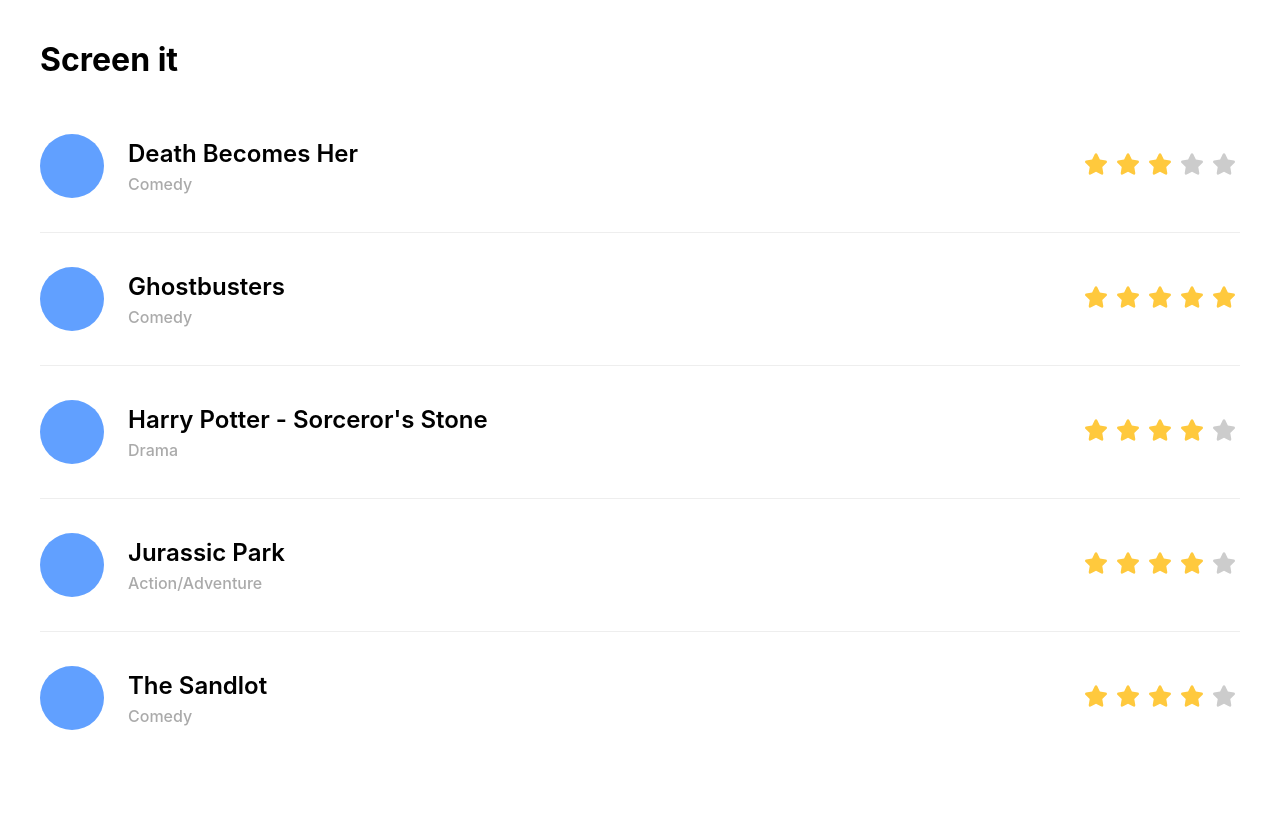
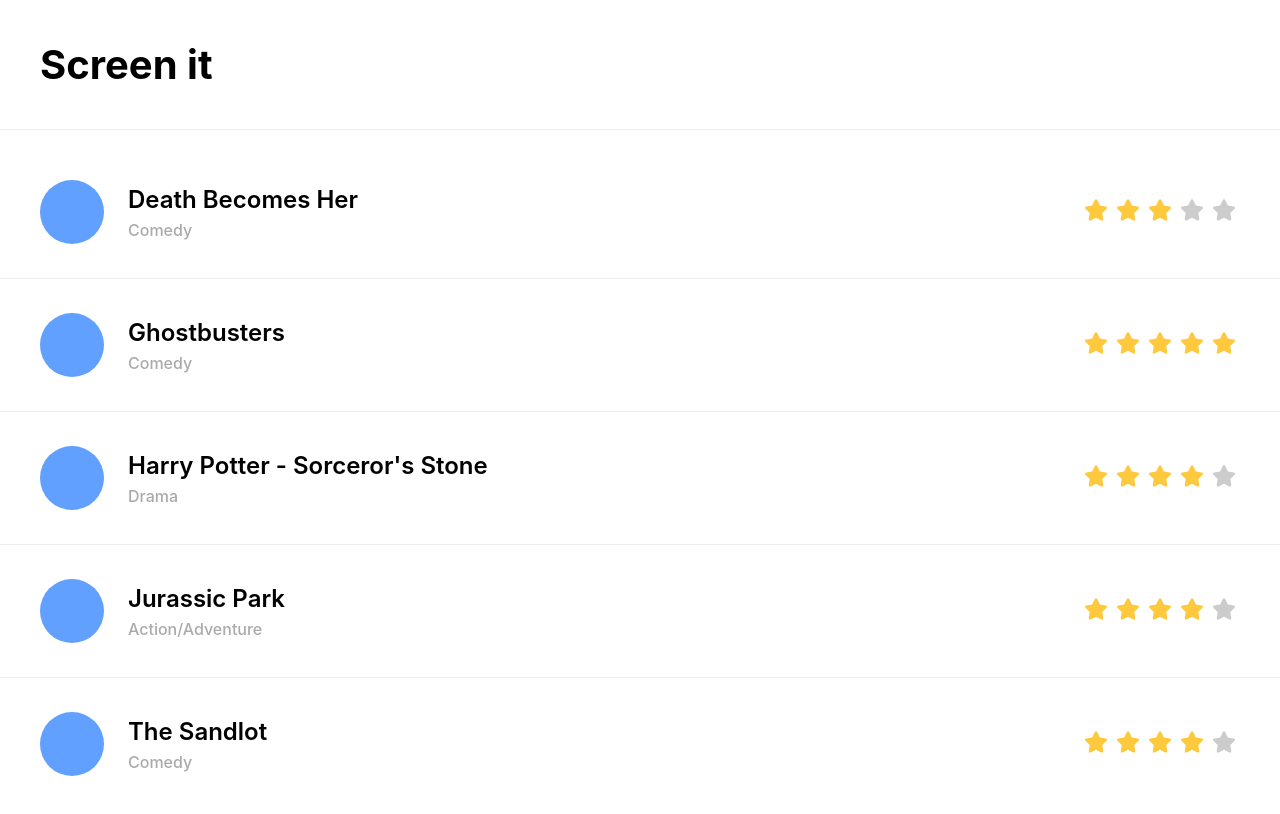
Before and after one commit to amyyf/screen-it, a React (Create React App) app: page / in a window 1280 px wide. Shown: the top 814 px of the page. Built offline with nearby package versions, Linux system fonts and the light colour scheme.

Commit message:
Tweak header and app styles

```diff
--- a/src/App.js
+++ b/src/App.js
@@ -5,7 +5,7 @@
 function App() {
 	return (
 		<div className={styles.app}>
-			<header className="App-header">
+			<header className={styles.header}>
 				<h1>Screen it</h1>
 			</header>
 			<main>
--- a/src/styles/index.module.css
+++ b/src/styles/index.module.css
@@ -15,7 +15,17 @@
 	font-family: "SF Pro Display", system-ui, -apple-system, BlinkMacSystemFont,
 		"Segoe UI", Roboto, Oxygen, Ubuntu, Cantarell, "Open Sans", "Helvetica Neue",
 		sans-serif;
-	margin: 40px;
+}
+
+.header {
+	border-bottom: 1px solid var(--color-border);
+	margin-top: 2.5rem;
+	padding: 0 2.5rem;
+}
+
+h1 {
+	font-size: 2.5rem;
+	margin-bottom: 2.5rem;
 }
 
 .list {
--- a/src/styles/listing.module.css
+++ b/src/styles/listing.module.css
@@ -3,7 +3,7 @@
 	align-items: center;
 	justify-content: space-between;
 	gap: 1.5rem;
-	padding: 2rem 0;
+	padding: 2rem 2.5rem;
 }
 
 .icon {
```
